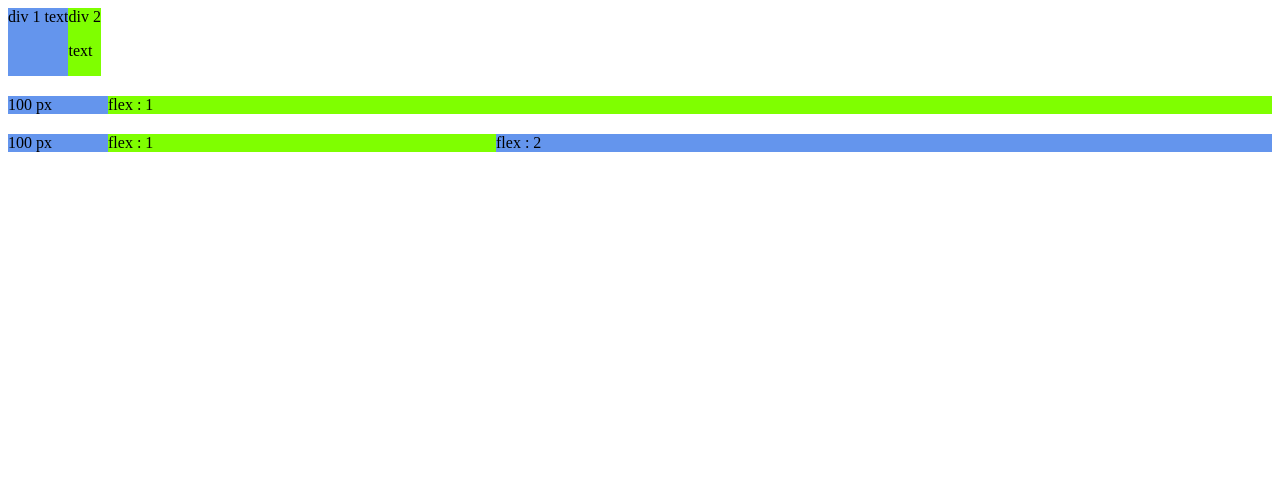
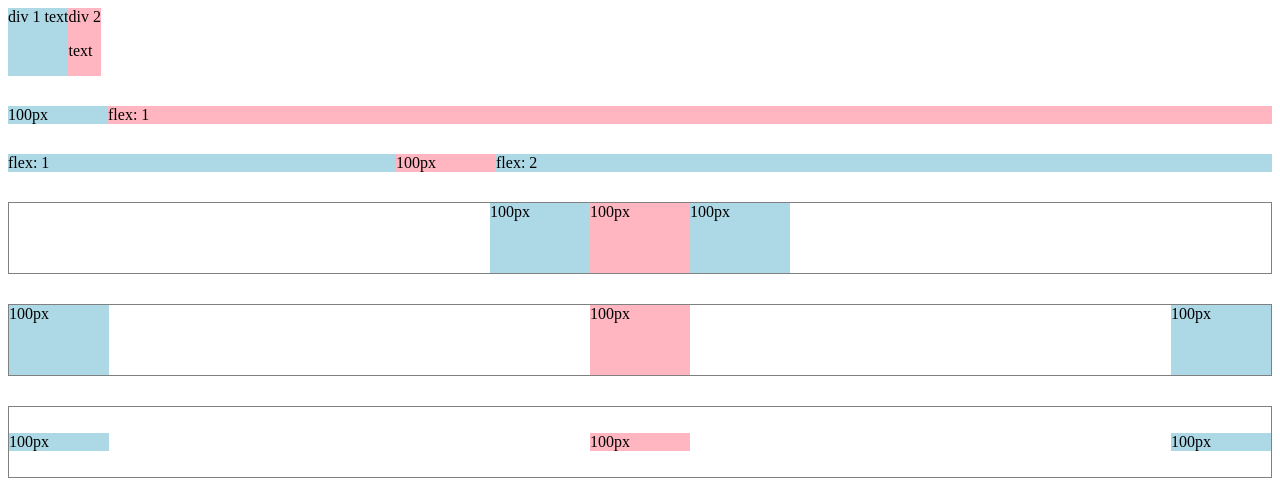
Before and after one commit to MithulajBasheer/intro, a plain HTML site: page flexbox.html in a window 1280 px wide. Drawn offline with Linux system fonts and the light colour scheme.

Commit message:
html css completed

```diff
--- a/flexbox.html
+++ b/flexbox.html
@@ -1,33 +1,125 @@
 <!DOCTYPE html>
 <html>
   <head>
-    <title>Flex Box Practice</title>
+    <title>Flexbox Practice</title>
   </head>
-  <body>
-    <div style="display: flex;
-    flex-direction: row;">
-      <div style="background-color: cornflowerblue;">div 1 text</div>
-      <div style="background-color: chartreuse;">div 2<p>text</p></div>
+  <body style="padding-bottom: 1000px;">
+    <div style="
+      display: flex;
+      flex-direction: row;
+    ">
+      <div style="background-color: lightblue;">div 1 text</div>
+      <div style="background-color: lightpink;">div 2 <p>text</p></div>
     </div>
 
-
-    <div style="display: flex;
-    flex-direction: row;
-    margin-top: 20px;">
-      <div style="background-color: cornflowerblue;  width: 100px;">100 px</div>
-      <div style="background-color: chartreuse;
-      flex: 1;">flex : 1</div>
+    <div style="
+      margin-top: 30px;
+      display: flex;
+      flex-direction: row;
+    ">
+      <div style="
+        background-color: lightblue;
+        width: 100px;
+      ">100px</div>
+      <div style="
+        background-color: lightpink;
+        flex: 1;
+      ">flex: 1</div>
     </div>
 
-    <div style="display: flex;
-    flex-direction: row;
-    margin-top: 20px;">
-      <div style="background-color: cornflowerblue;  width: 100px;">100 px</div>
-      <div style="background-color: chartreuse;
-      flex: 1;">flex : 1</div>
-      <div style="background-color: cornflowerblue;
-      flex: 2;">flex : 2</div>
+    <div style="
+      margin-top: 30px;
+      display: flex;
+      flex-direction: row;
+    ">
+      <div style="
+        background-color: lightblue;
+        flex: 1;
+      ">flex: 1</div>
+      <div style="
+        background-color: lightpink;
+        width: 100px;
+      ">100px</div>
+      <div style="
+        background-color: lightblue;
+        flex: 2;
+      ">flex: 2</div>
     </div>
 
+    <div style="
+      margin-top: 30px;
+      height: 70px;
+      border-width: 1px;
+      border-style: solid;
+      border-color: gray;
+
+      display: flex;
+      flex-direction: row;
+      justify-content: center;
+    ">
+      <div style="
+        background-color: lightblue;
+        width: 100px;
+      ">100px</div>
+      <div style="
+        background-color: lightpink;
+        width: 100px;
+      ">100px</div>
+      <div style="
+        background-color: lightblue;
+        width: 100px;
+      ">100px</div>
+    </div>
+
+    <div style="
+      margin-top: 30px;
+      height: 70px;
+      border-width: 1px;
+      border-style: solid;
+      border-color: gray;
+
+      display: flex;
+      flex-direction: row;
+      justify-content: space-between;
+    ">
+      <div style="
+        background-color: lightblue;
+        width: 100px;
+      ">100px</div>
+      <div style="
+        background-color: lightpink;
+        width: 100px;
+      ">100px</div>
+      <div style="
+        background-color: lightblue;
+        width: 100px;
+      ">100px</div>
+    </div>
+
+    <div style="
+      margin-top: 30px;
+      height: 70px;
+      border-width: 1px;
+      border-style: solid;
+      border-color: gray;
+
+      display: flex;
+      flex-direction: row;
+      justify-content: space-between;
+      align-items: center;
+    ">
+      <div style="
+        background-color: lightblue;
+        width: 100px;
+      ">100px</div>
+      <div style="
+        background-color: lightpink;
+        width: 100px;
+      ">100px</div>
+      <div style="
+        background-color: lightblue;
+        width: 100px;
+      ">100px</div>
+    </div>
   </body>
 </html>
--- a/styles/general.css
+++ b/styles/general.css
@@ -7,5 +7,7 @@ p {
 body {
   margin: 0;
   padding-top: 80px;
-  padding-left: 80px;
+  padding-left: 96px;
+  padding-right: 24px;
+  background-color: rgb(248,248,248);
 }
```
Also changed, not shown: Position.html (+14 -5 lines), styles/header.css (+52 -2 lines), styles/sidebar.css (+25 -0 lines), styles/video.css (+32 -3 lines), youtube.html (+43 -10 lines).
